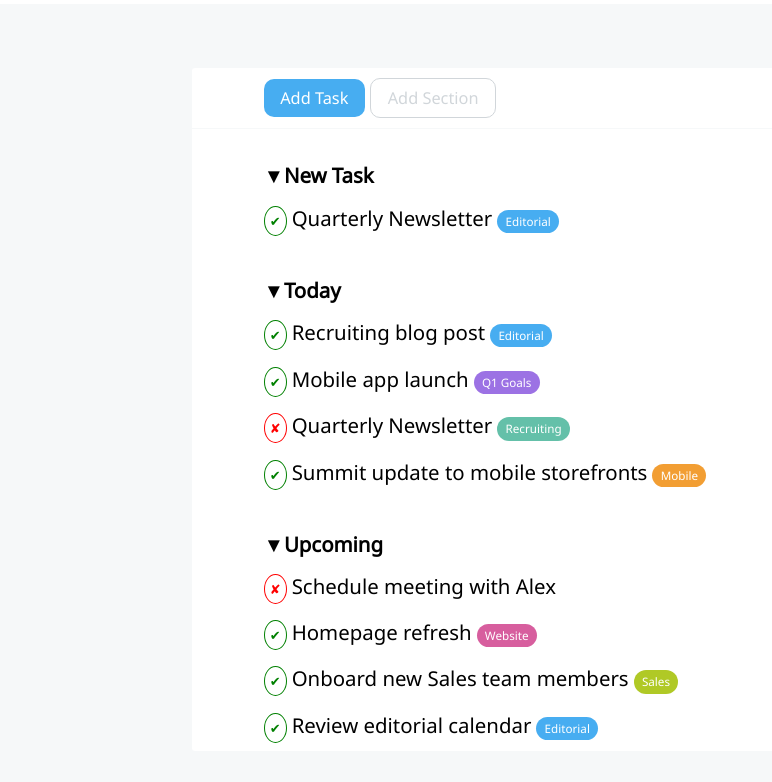
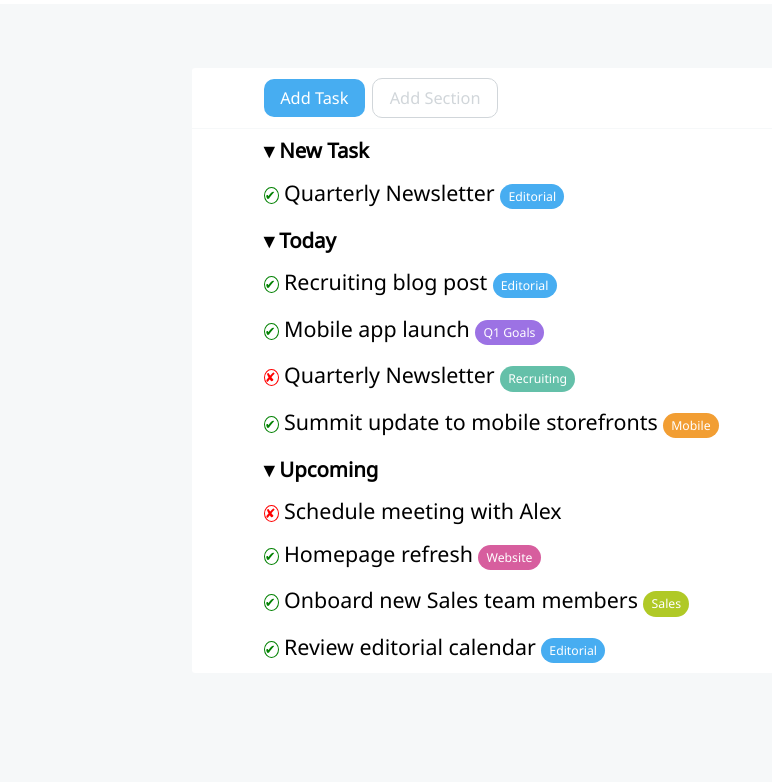
Before and after one commit to MauroDeStefano/html-css-toboolist, a plain HTML site: page index.html in a window 1280 px wide. Shown: the part 66-848 px from the top of the page, without its empty margins (0-772 px from the left). After the commit the page ends 803 px from the top, so only its background shows below. Drawn offline with Linux system fonts and the light colour scheme.

Commit message:
Sistemazione semantica elenco ul

```diff
--- a/css/style.css
+++ b/css/style.css
@@ -50,13 +50,14 @@ body{
 /******* Adds before **********/
 
 .triangle::before{
-  content: "\25BC";
+  content: "\25BE                       ";
 }
 
 .adds{
-  width: 5px;
-  height: 5px;
-  padding: 5px;
+  display: inline-block;
+  vertical-align: middle;
+  line-height: 15px;
+  width: 15px;
   border: solid 1px;
   font-size: 13px;
   border-radius: 50%;
@@ -98,7 +99,7 @@ main{
   margin:5% auto;
   /* padding-top: 5%; */
   /* padding-bottom: 5%; */
-  background-color: white;
+  background-color: #fff;
   border-radius: 3px;
   line-height: 230%;
 }
@@ -118,25 +119,24 @@ main{
 }
 
 .button{
-  border: none;
+  margin: 10px 0px;
+  border: 1px solid;
   border-radius: 10px;
-  margin: 2%;
   padding: 1% 2% 1% 2%;
   font-size: 80%;
-}
+  cursor: pointer;
 
-input[type=button]{
-  margin: 10px 0px;
 }
 
 .first{
   background-color: #47ADF1;
+  border: #47ADF1;
   margin-right: 2px;
   color: white;
 }
 
 .second{
-  border: 1px solid #D1D6DA ;
+  border-color: #D1D6DA ;
   color:#D1D6DA ;
   background-color: white;
 }
@@ -146,3 +146,11 @@ input[type=button]{
 .main-main{
   padding: 15px 35px;
 } */
+
+ul{
+  list-style-type: none;
+}
+
+.triangle{
+  font-weight: 600;
+}
--- a/index.html
+++ b/index.html
@@ -33,67 +33,74 @@
     <div class="header-main pad-box">
       <form action="">
 
-        <input type="button" class="button first" value="Add Task">
+        <button class="button first">Add Task</button>
 
-        <input type="button" class="button second" value="Add Section">
+        <button class="button second">Add Section</button>
 
       </form>
     </div>
 
     <!-- "Main of main" -->
 
-    <div class="pad-box main-main">
-      <p>
+    <ul class="pad-box main-main">
 
-        <h2 class="triangle">New Task</h2>
+      <li class="triangle">New Task
 
+        <li>
           <span class="adds positive">&#10004;</span>
-        <span class="text">Quarterly Newsletter</span>
-        <span class="article editorial">Editorial</span>
+          <span class="text">Quarterly Newsletter </span>
+          <span  class="article editorial">Editorial </span>
+        </li>
 
-      </p>
-      <p>
+      </li>
 
-        <h2 class="triangle">Today</h2>
+      <li class="triangle">Today
 
+        <li>
           <span class="adds positive">&#10004;</span>
           <span class="text">Recruiting blog post</span>
           <span class="article editorial">Editorial</span>
-        <br>
+        </li>
+        <li>
           <span class="adds positive">&#10004;</span>
           <span class="text">Mobile app launch</span>
           <span class="article q1goals">Q1 Goals</span>
-        <br>
+        </li>
+        <li>
           <span class="adds negative">&#10008;</span>
           <span class="text">Quarterly Newsletter</span>
           <span class="article recruiting">Recruiting</span>
-        <br>
+        </li>
+        <li>
           <span class="adds positive">&#10004;</span>
           <span class="text">Summit update to mobile storefronts</span>
           <span class="article mobile">Mobile</span>
+        </li>
+      </li>
 
-      </p>
-      <p>
+      <li class="triangle">Upcoming
 
-      <h2 class="triangle">Upcoming</h2>
-
+        <li>
           <span class="adds negative">&#10008;</span>
           <span class="text">Schedule meeting with Alex</span>
-      <br>
+        </li>
+        <li>
           <span class="adds positive">&#10004;</span>
           <span class="text">Homepage refresh</span>
           <span class="article website">Website</span>
-      <br>
+        </li>
+        <li>
           <span class="adds positive">&#10004;</span>
           <span class="text">Onboard new Sales team members</span>
           <span class="article sales">Sales</span>
-      <br>
+        </li>
+        <li>
           <span class="adds positive">&#10004;</span>
           <span class="text">Review editorial calendar</span>
           <span class="article editorial">Editorial</span>
-
-      </p>
-    </div>
+        </li>
+      </li>
+    </ul>
   </main>
 </body>
 </html>
```
Lines whose indentation alone changed are shown as unchanged.
